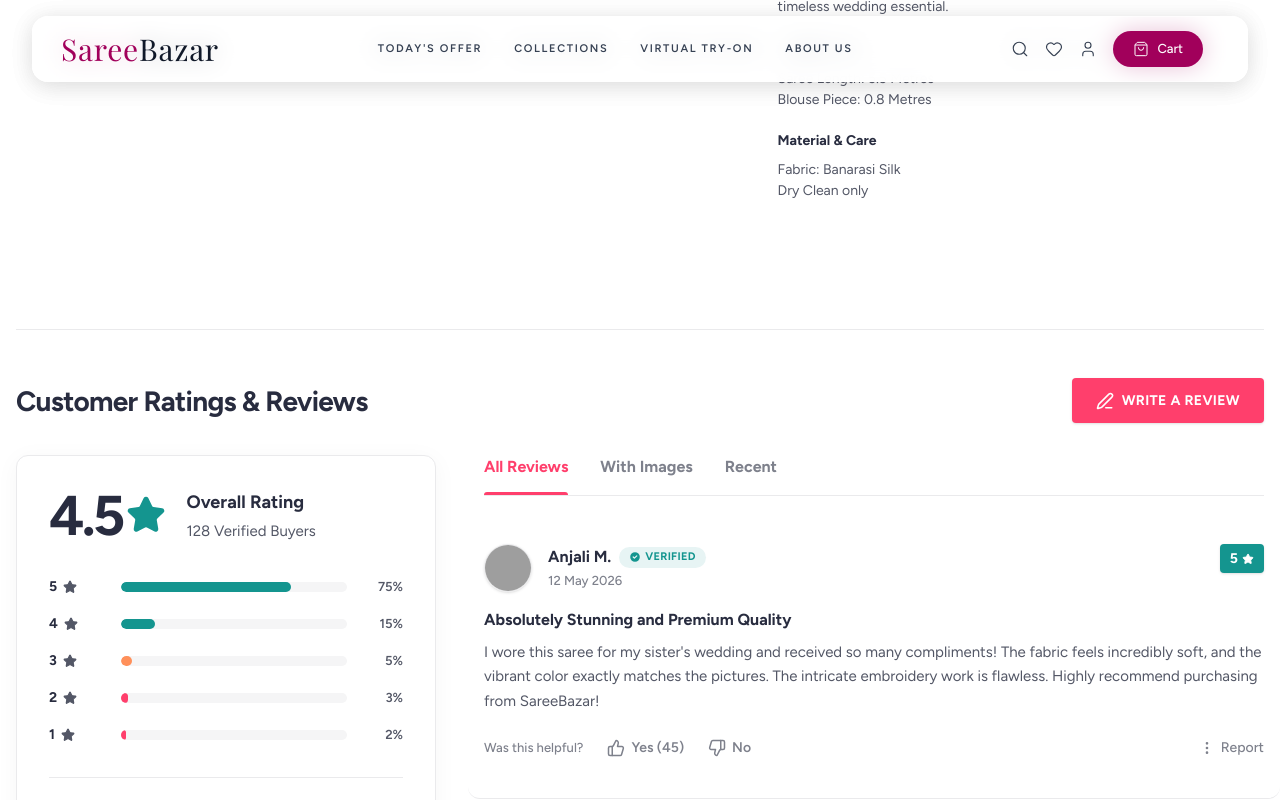
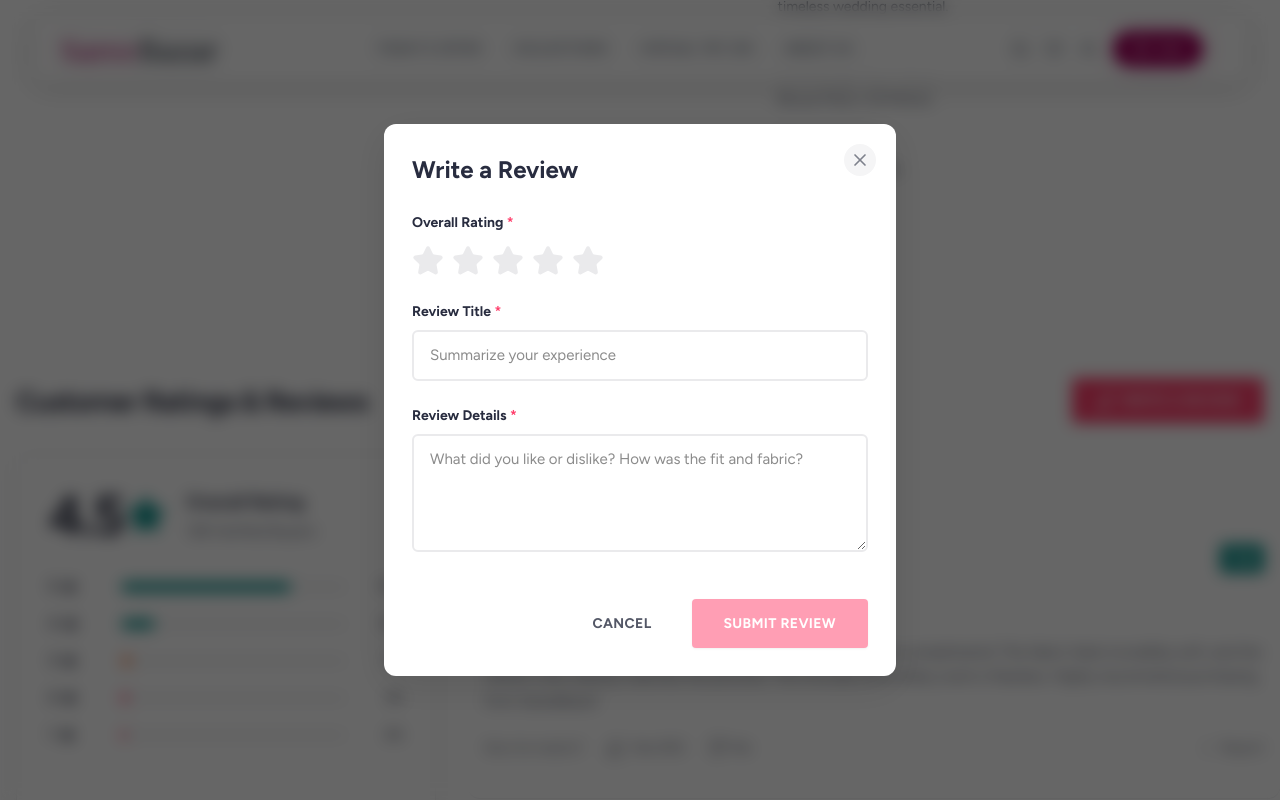
Before and after one commit to kaveenskn/SareeBazar, a Next.js app: page /products/bridal-red-banarasi in a window 1280 px wide. Both pictures are taken after a click on the button "WRITE A REVIEW". Shown: the part 1104-1904 px from the top of the page. Built offline with nearby package versions, Linux system fonts and the light colour scheme; grey boxes are pictures that could not be loaded; a web font is replaced by a local one.

Commit message:
edit the product review

```diff
--- a/app/components/ProductReviews.tsx
+++ b/app/components/ProductReviews.tsx
@@ -1,7 +1,7 @@
 "use client";
 
 import { useState } from "react";
-import { Star, ThumbsUp, ThumbsDown, MoreVertical, Edit3 } from "lucide-react";
+import { Star, ThumbsUp, ThumbsDown, MoreVertical, Edit3, X } from "lucide-react";
 import type { Product } from "@/mockdata/collections";
 
 interface Review {
@@ -18,7 +18,7 @@ interface Review {
   images?: string[];
 }
 
-const dummyReviews: Review[] = [
+const initialReviews: Review[] = [
   {
     id: "r1",
     author: "Anjali M.",
@@ -58,6 +58,35 @@ const dummyReviews: Review[] = [
 
 export default function ProductReviews({ product }: { product: Product }) {
   const [activeTab, setActiveTab] = useState("all");
+  const [reviews, setReviews] = useState<Review[]>(initialReviews);
+  const [isModalOpen, setIsModalOpen] = useState(false);
+  const [newRating, setNewRating] = useState(0);
+  const [hoverRating, setHoverRating] = useState(0);
+  const [newTitle, setNewTitle] = useState("");
+  const [newContent, setNewContent] = useState("");
+
+  const handleReviewSubmit = (e: React.FormEvent) => {
+    e.preventDefault();
+    if (newRating === 0 || !newTitle.trim() || !newContent.trim()) return;
+
+    const newReviewObj: Review = {
+      id: `r${Date.now()}`,
+      author: "Guest User",
+      rating: newRating,
+      date: new Date().toLocaleDateString("en-GB", { day: 'numeric', month: 'long', year: 'numeric' }),
+      title: newTitle,
+      content: newContent,
+      helpful: 0,
+      unhelpful: 0,
+      verified: true,
+    };
+
+    setReviews([newReviewObj, ...reviews]);
+    setIsModalOpen(false);
+    setNewRating(0);
+    setNewTitle("");
+    setNewContent("");
+  };
 
   const ratingSummary = {
     5: 75,
@@ -73,7 +102,10 @@ export default function ProductReviews({ product }: { product: Product }) {
 
       <div className="flex items-center justify-between mb-8">
         <h2 className="text-[28px] font-bold text-[#282c3f] tracking-tight">Customer Ratings & Reviews</h2>
-        <button className="flex items-center gap-2 bg-[#ff3f6c] text-white px-6 py-3 rounded-[4px] font-bold text-[14px] uppercase tracking-wide hover:bg-[#ed315d] transition-colors shadow-sm">
+        <button
+          onClick={() => setIsModalOpen(true)}
+          className="flex items-center gap-2 bg-[#ff3f6c] text-white px-6 py-3 rounded-[4px] font-bold text-[14px] uppercase tracking-wide hover:bg-[#ed315d] transition-colors shadow-sm"
+        >
           <Edit3 size={18} /> Write a Review
         </button>
       </div>
@@ -152,7 +184,7 @@ export default function ProductReviews({ product }: { product: Product }) {
 
           {/* Review Cards */}
           <div className="space-y-10">
-            {dummyReviews.map((review) => (
+            {reviews.map((review) => (
               <div key={review.id} className="border-b border-[#eaeaec] pb-10 last:border-0 hover:bg-[#fcfcfc] p-4 -mx-4 rounded-xl transition-colors">
                 <div className="flex items-start justify-between mb-4">
                   <div className="flex items-center gap-4">
@@ -220,6 +252,94 @@ export default function ProductReviews({ product }: { product: Product }) {
           </button>
         </div>
       </div>
+
+      {/* Write a Review Modal */}
+      {isModalOpen && (
+        <div className="fixed inset-0 bg-black/60 z-50 flex items-center justify-center p-4 backdrop-blur-sm transition-opacity">
+          <div className="bg-white rounded-[12px] w-full max-w-lg p-7 relative shadow-[0_10px_40px_rgba(0,0,0,0.1)] animate-in fade-in zoom-in duration-200">
+            <button
+              onClick={() => setIsModalOpen(false)}
+              className="absolute top-5 right-5 text-[#7e818c] hover:text-[#282c3f] transition-colors bg-[#f5f5f6] p-1.5 rounded-full hover:bg-[#eaeaec]"
+            >
+              <X size={20} />
+            </button>
+
+            <h3 className="text-[24px] font-bold text-[#282c3f] mb-6">Write a Review</h3>
+
+            <form onSubmit={handleReviewSubmit} className="flex flex-col gap-6">
+              {/* Star Rating Input */}
+              <div>
+                <label className="block text-[14px] font-bold text-[#282c3f] mb-3">Overall Rating <span className="text-[#ff3f6c]">*</span></label>
+                <div className="flex gap-2">
+                  {[1, 2, 3, 4, 5].map((star) => (
+                    <button
+                      key={star}
+                      type="button"
+                      onMouseEnter={() => setHoverRating(star)}
+                      onMouseLeave={() => setHoverRating(0)}
+                      onClick={() => setNewRating(star)}
+                      className="focus:outline-none transition-transform hover:scale-110"
+                    >
+                      <Star
+                        size={32}
+                        className={`transition-colors duration-200 ${
+                          star <= (hoverRating || newRating)
+                            ? "fill-[#14958f] text-[#14958f]"
+                            : "fill-[#eaeaec] text-[#eaeaec]"
+                        }`}
+                      />
+                    </button>
+                  ))}
+                </div>
+              </div>
+
+              {/* Title Input */}
+              <div>
+                <label className="block text-[14px] font-bold text-[#282c3f] mb-2">Review Title <span className="text-[#ff3f6c]">*</span></label>
+                <input
+                  type="text"
+                  required
+                  value={newTitle}
+                  onChange={(e) => setNewTitle(e.target.value)}
+                  placeholder="Summarize your experience"
+                  className="w-full border-2 border-[#eaeaec] rounded-[6px] px-4 py-3 text-[15px] focus:outline-none focus:border-[#282c3f] transition-colors"
+                />
+              </div>
+
+              {/* Content Input */}
+              <div>
+                <label className="block text-[14px] font-bold text-[#282c3f] mb-2">Review Details <span className="text-[#ff3f6c]">*</span></label>
+                <textarea
+                  required
+                  value={newContent}
+                  onChange={(e) => setNewContent(e.target.value)}
+                  placeholder="What did you like or dislike? How was the fit and fabric?"
+                  rows={4}
+                  className="w-full border-2 border-[#eaeaec] rounded-[6px] px-4 py-3 text-[15px] focus:outline-none focus:border-[#282c3f] transition-colors resize-y"
+                ></textarea>
+              </div>
+
+              {/* Submit Action */}
+              <div className="mt-4 flex justify-end gap-4">
+                <button
+                  type="button"
+                  onClick={() => setIsModalOpen(false)}
+                  className="px-6 py-3.5 rounded-[4px] font-bold text-[14px] uppercase tracking-wide text-[#535766] hover:text-[#282c3f] transition-colors"
+                >
+                  Cancel
+                </button>
+                <button
+                  type="submit"
+                  disabled={newRating === 0 || !newTitle.trim() || !newContent.trim()}
+                  className="px-8 py-3.5 rounded-[4px] font-bold text-[14px] uppercase tracking-wide bg-[#ff3f6c] text-white hover:bg-[#ed315d] transition-colors disabled:opacity-50 disabled:cursor-not-allowed shadow-sm"
+                >
+                  Submit Review
+                </button>
+              </div>
+            </form>
+          </div>
+        </div>
+      )}
     </div>
   );
 }
```
